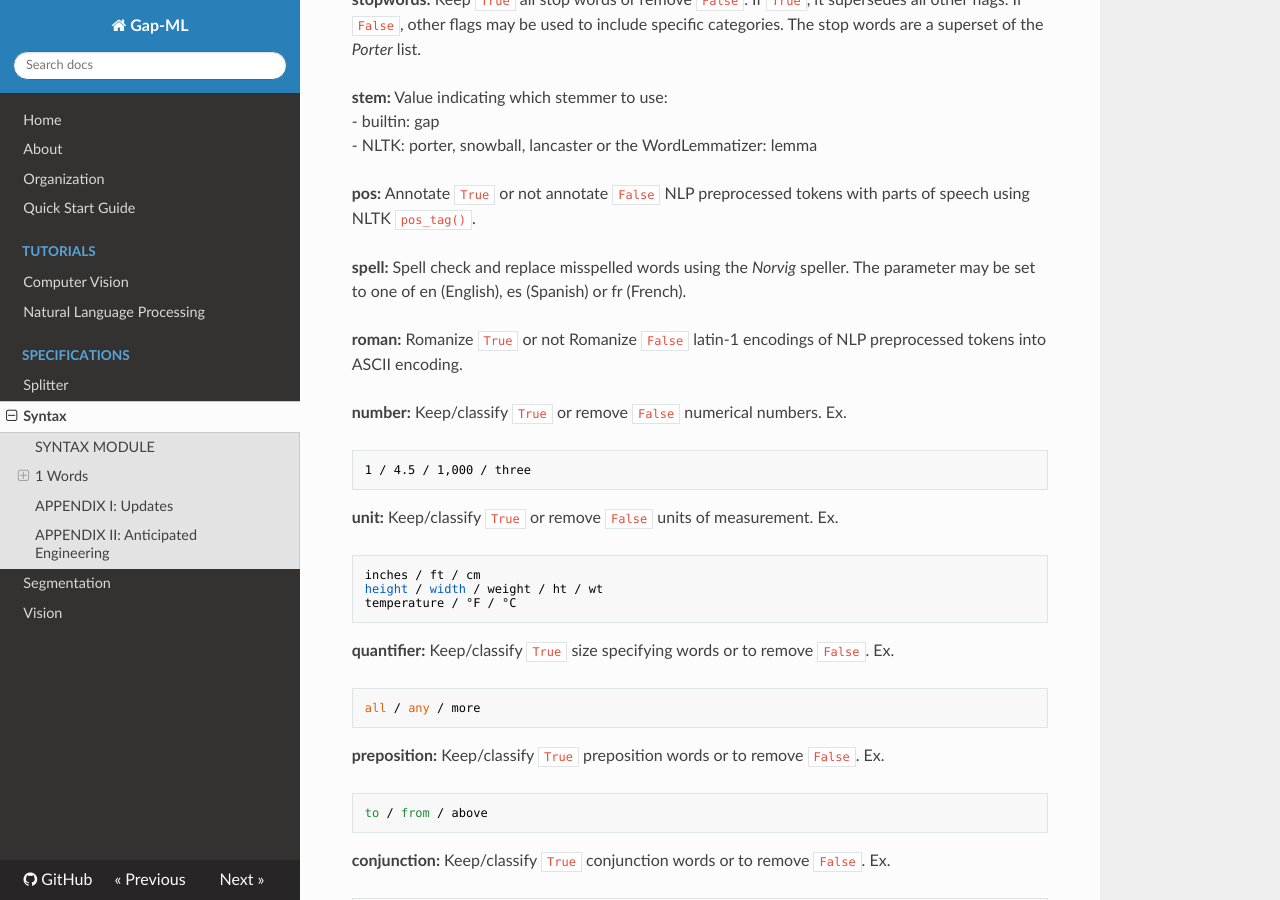
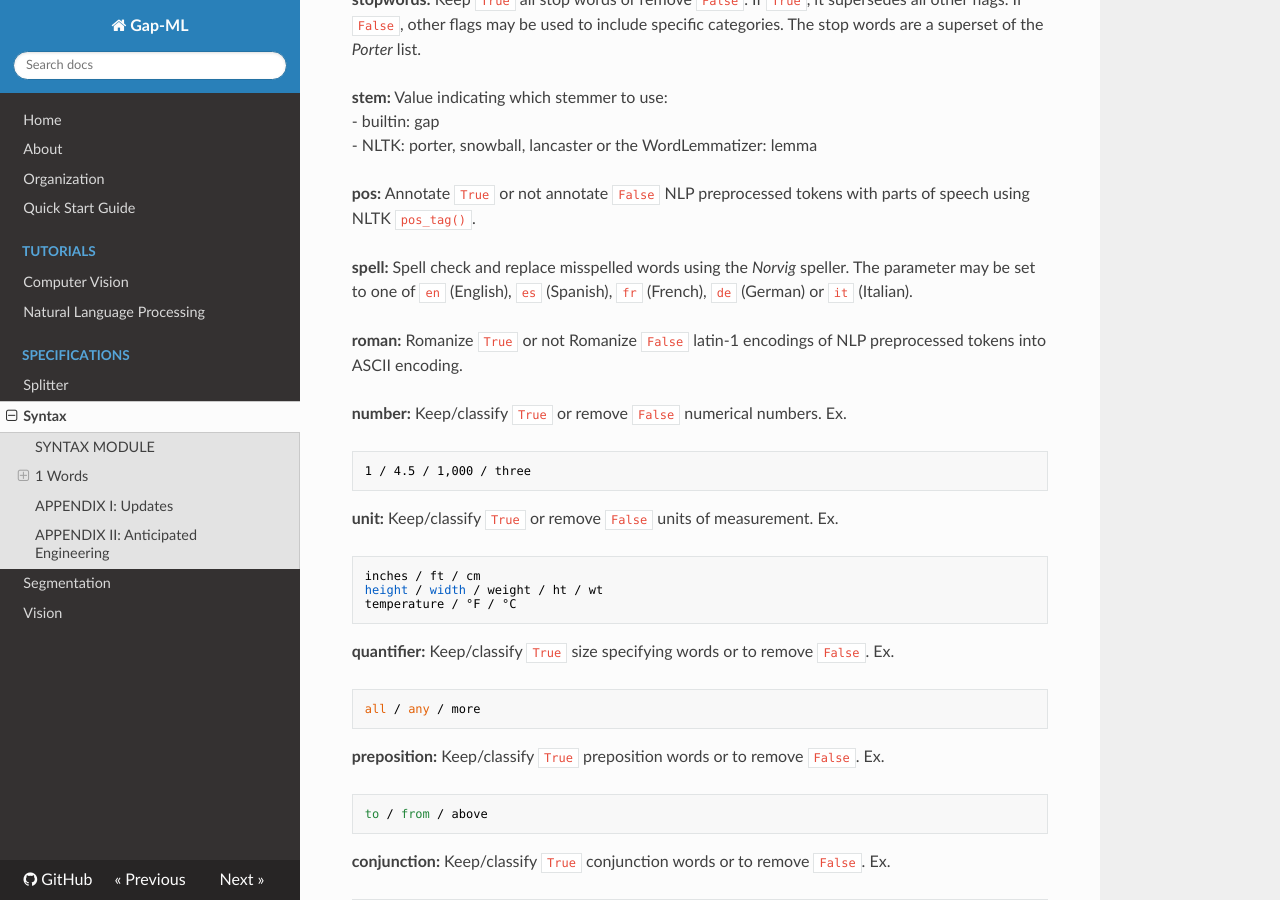
Before and after one commit to andrewferlitsch/Gap, an MkDocs documentation site: the page built from docs/specs/syntax_spec.md, in a window 1280 px wide and 900 px high, scrolled down 1568 px. Built offline with MkDocs 1.6.1, drawn with Linux system fonts in a browser that asks for light colours; nearby versions of some CDN libraries; some of the changed text lies outside the part shown.

Commit message:
Update syntax_spec.md

```diff
--- a/docs/specs/syntax_spec.md
+++ b/docs/specs/syntax_spec.md
@@ -51,7 +51,7 @@ Words( text, flags … )
 
 **pos:** Annotate `True` or not annotate `False` NLP preprocessed tokens with parts of speech using NLTK `pos_tag()`.
 
-**spell:** Spell check and replace misspelled words using the *Norvig* speller. The parameter may be set to one of en (English), es (Spanish) or fr (French).
+**spell:** Spell check and replace misspelled words using the *Norvig* speller. The parameter may be set to one of `en` (English), `es` (Spanish), `fr` (French), `de` (German) or `it` (Italian).
 
 **roman:** Romanize `True` or not Romanize `False` latin-1 encodings of NLP preprocessed tokens into ASCII encoding.
 
@@ -470,7 +470,7 @@ The `Words` class contains no public methods.
 + Added UK to US spelling correction.
 
 **Gap v0.9.2 (alpha)**
-+ Extend Spell Checking to Spanish and French.
++ Extend Spell Checking to Spanish, French, German and Italian.
 
 ## APPENDIX II: Anticipated Engineering
 
```
